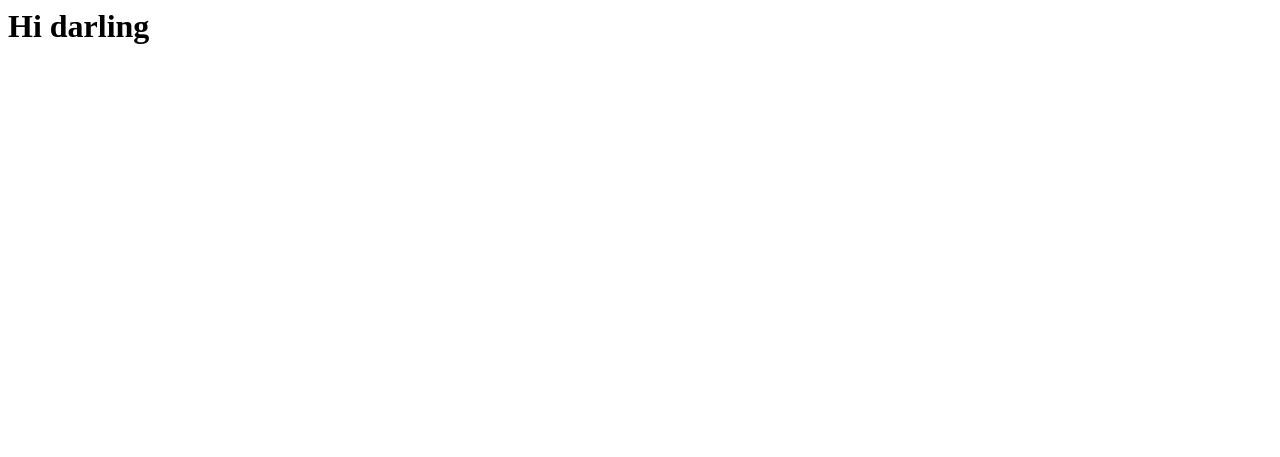
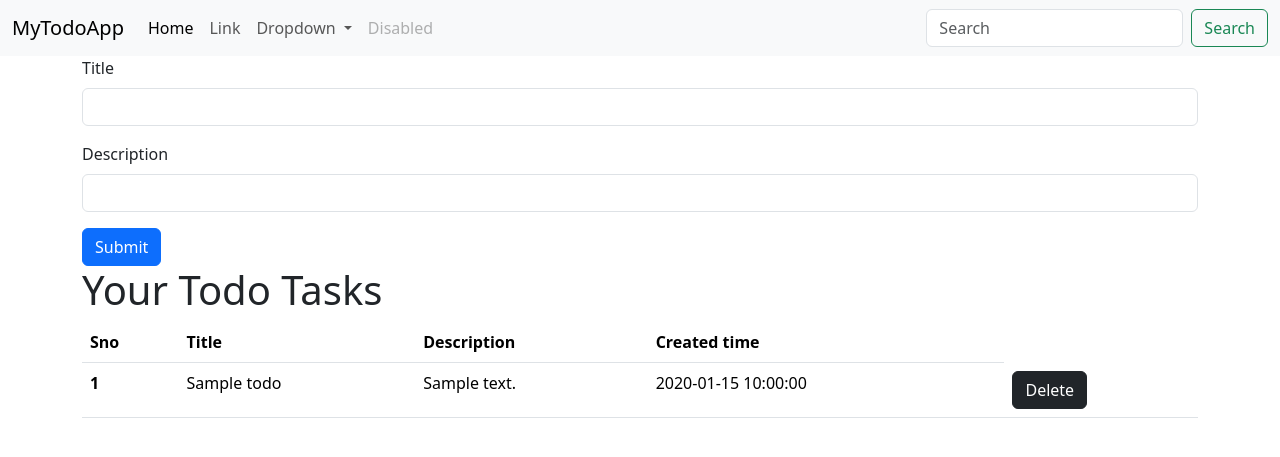
Before and after one commit to Narsimha1408/flask-todo, a Flask app: page / in a window 1280 px wide. Before the commit the part shown is almost empty. Shown: the top 457 px of the page. Run offline with Flask 3, Linux system fonts and the light colour scheme; tables that the repository leaves empty hold one stand-in row (values such as "Sample post").

Commit message:
created dynamic html table and defined schema, crud routes

```diff
--- a/app.py
+++ b/app.py
@@ -1,19 +1,57 @@
-from flask import Flask, render_template
+from datetime import timezone, datetime
+from flask import Flask, render_template, request, redirect
+from flask_sqlalchemy import SQLAlchemy
+
 
 app=Flask(__name__)
 
-@app.route("/products")
-def products():
-    return "this is products page"
+# configuring DB
+app.config['SQLALCHEMY_DATABASE_URI']='sqlite:///todoapp.db'
+app.config['SQLALCHEMY_TRACK_MODIFICATIONS']=False
+db=SQLAlchemy(app)
+
+#defining schema
+
+class Todo(db.Model):
+    sno = db.Column(db.Integer, primary_key = True)
+    title = db.Column(db.String(200), nullable = False)
+    description = db.Column(db.String(500), nullable = False)
+    date_created = db.Column(db.DateTime(timezone=True), default=lambda: datetime.now(timezone.utc))
+
+    def __repr__(self) -> str:
+        return f"{self.sno} - {self.title}"
 
 
-@app.route("/")
-def test():
-    return "<h1>Hi darling</h1>"
 
-@app.route("/rendering-page")
+
+
+@app.route("/", methods=["POST", "GET"])
 def renderPage():
-    return render_template("index.html")
+    if request.method == "POST":
+    #accessing the form elements
+        title = request.form.get("title")
+
+        description =request.form.get("description")
+        todo = Todo(title=title, description=description)
+
+        #to add and commit the changes to db
+        db.session.add(todo)
+        db.session.commit()
+
+    #to list all the rows of db
+    all_todo=Todo.query.all()
+
+    return render_template("index.html", all_todo=all_todo)
+
+
+
+@app.route("/delete/<int:sno>")
+def deleting(sno):
+    deleted_todo=Todo.query.get_or_404(sno)
+    db.session.delete(deleted_todo)
+    db.session.commit()
+    return redirect("/")
+
 
 if __name__== "__main__":
     app.run(debug=True, port = 5000)
--- a/templates/index.html
+++ b/templates/index.html
@@ -76,34 +76,28 @@
 
     <!-- input form  -->
     <div class="container">
-      <form>
+      <form action="/rendering-page" method="POST">
         <div class="mb-3">
           <label for="exampleInputEmail1" class="form-label"
-            >Email address</label
+            >Title</label
           >
           <input
-            type="email"
+            type="text"
             class="form-control"
+            name="title"
             id="exampleInputEmail1"
             aria-describedby="emailHelp"
           />
-          <div id="emailHelp" class="form-text">
-            We'll never share your email with anyone else.
-          </div>
+
         </div>
         <div class="mb-3">
-          <label for="exampleInputPassword1" class="form-label">Password</label>
+          <label for="exampleInputPassword1" class="form-label">Description</label>
           <input
-            type="password"
+            type="text"
+            name="description"
             class="form-control"
             id="exampleInputPassword1"
           />
-        </div>
-        <div class="mb-3 form-check">
-          <input type="checkbox" class="form-check-input" id="exampleCheck1" />
-          <label class="form-check-label" for="exampleCheck1"
-            >Check me out</label
-          >
         </div>
         <button type="submit" class="btn btn-primary">Submit</button>
       </form>
@@ -115,31 +109,25 @@
       <table class="table">
         <thead>
           <tr>
-            <th scope="col">#</th>
-            <th scope="col">First</th>
-            <th scope="col">Last</th>
-            <th scope="col">Handle</th>
+            <th scope="col">Sno</th>
+            <th scope="col">Title</th>
+            <th scope="col">Description</th>
+            <th scope="col">Created time</th>
           </tr>
         </thead>
         <tbody>
-          <tr>
-            <th scope="row">1</th>
-            <td>Mark</td>
-            <td>Otto</td>
-            <td>@mdo</td>
-          </tr>
-          <tr>
-            <th scope="row">2</th>
-            <td>Jacob</td>
-            <td>Thornton</td>
-            <td>@fat</td>
-          </tr>
-          <tr>
-            <th scope="row">3</th>
-            <td>Larry</td>
-            <td>the Bird</td>
-            <td>@twitter</td>
-          </tr>
+          {% for todo in all_todo %}
+            <tr>
+              <th scope="row">{{loop.index}}</th> <!-- loop.index will generate consecutive numbers -->
+              <td>{{todo.title}}</td>
+              <td>{{todo.description}}</td>
+              <td>{{todo.date_created}}</td>
+              <td><a href="/delete/{{todo.sno}}"> <button type="button" class="btn btn-dark">Delete</button></a></td>
+            </tr>
+          {% endfor %}
+
+
+
         </tbody>
       </table>
     </div>
```
Also changed, not shown: 1 other file.
